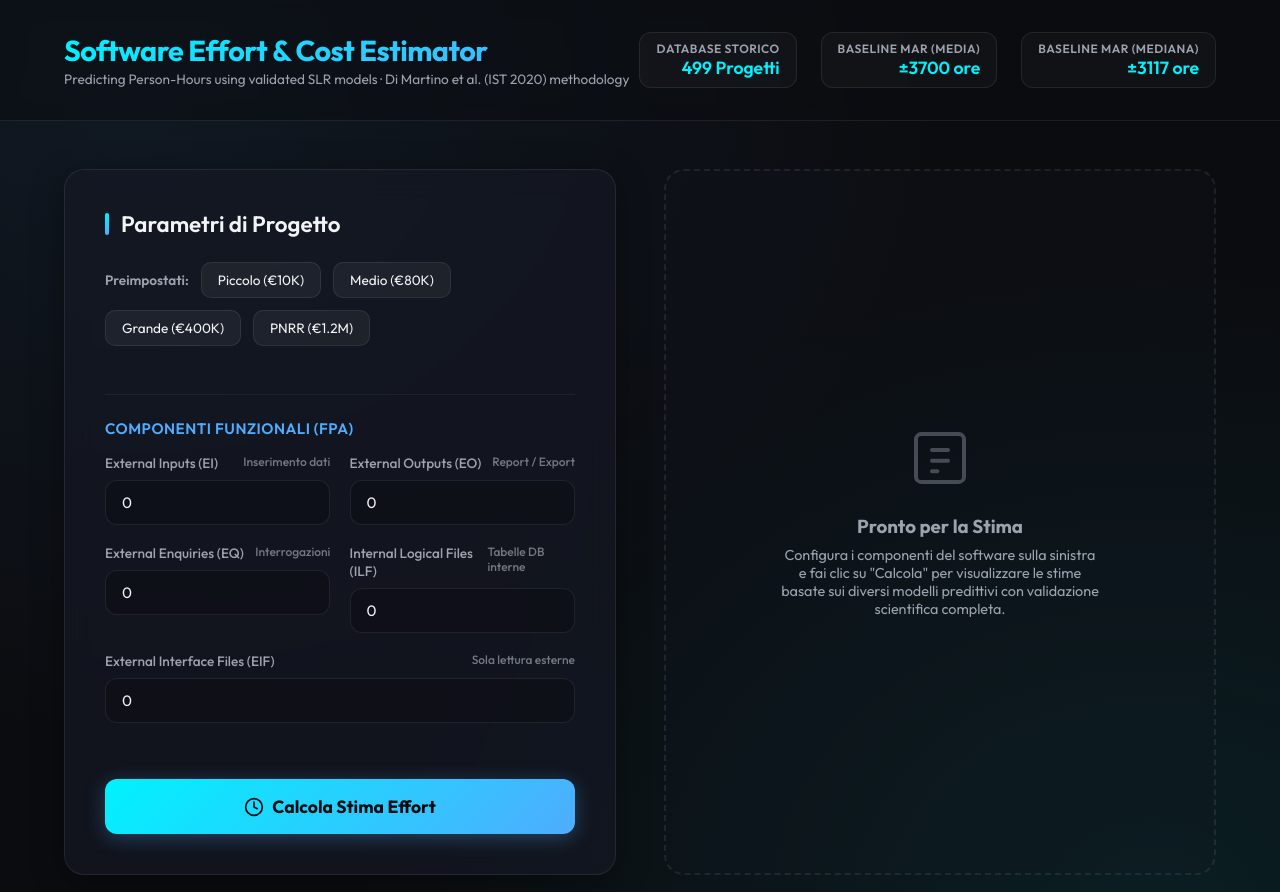
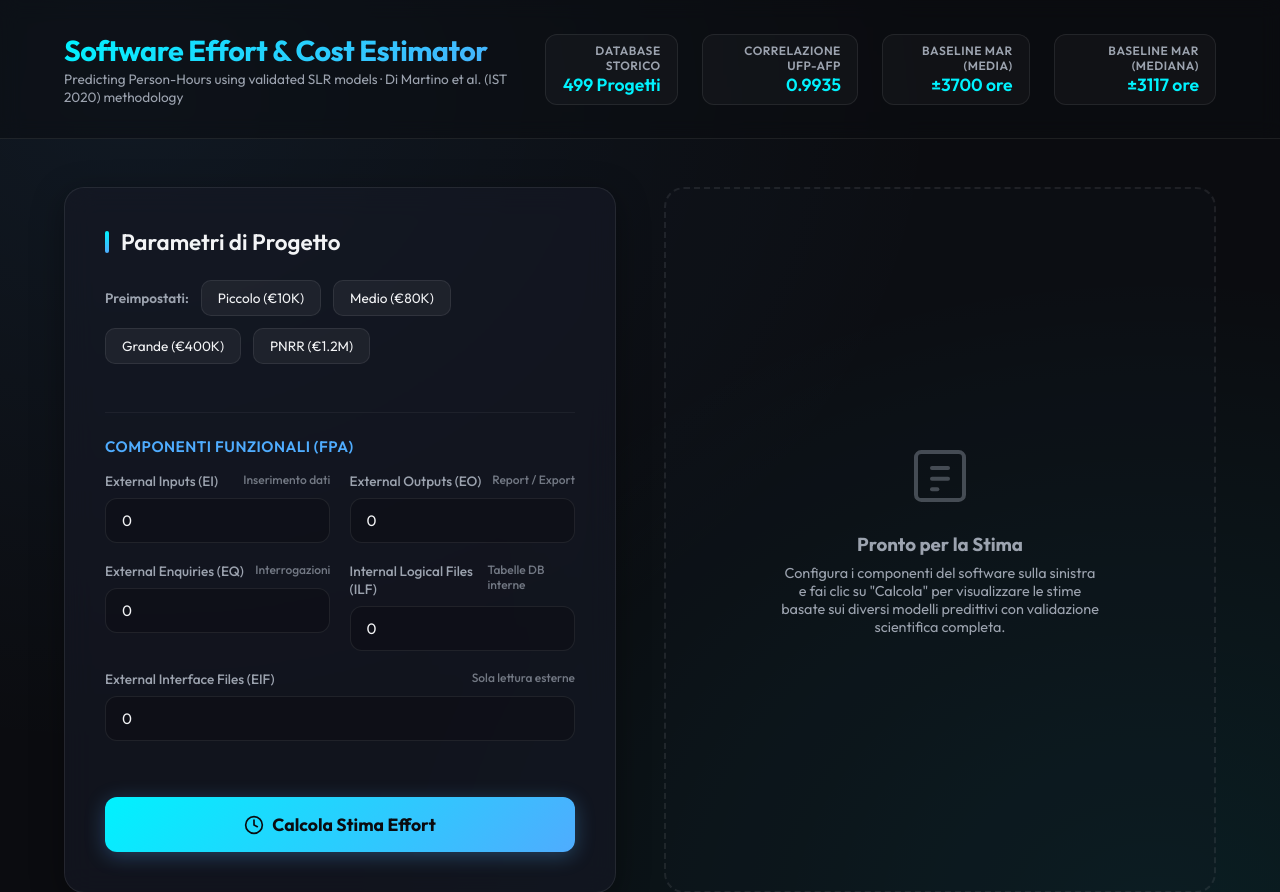
Before and after one commit to agostino-code/SPME-Project, a Flask app: page / in a window 1280 px wide. Shown: the top 892 px of the page. Run offline with Flask 3, Linux system fonts and the light colour scheme.

Commit message:
Train SLR model to estimate AFP from UFP and display correlation in UI
- Train LinearRegression model in app.py to map UFP to AFP

- Update UI prediction to use trained model instead of fixed multiplier

- Add UFP-AFP correlation metric to statistics badge in index.html

- Clean up badges in model-card-grid UI"

```diff
--- a/app.py
+++ b/app.py
@@ -55,6 +55,12 @@ def train_models():
     # 2. Calculate sizing metrics (UFP, HLFPA, IFPA)
     # UFP is the sum of the five standard Base Functional Components (BFCs)
     df['UFP'] = df[['Input', 'Output', 'Enquiry', 'File', 'Interface']].sum(axis=1)
+
+    # Train Simple Linear Regression model to map UFP to AFP
+    ufp_to_afp = LinearRegression()
+    ufp_to_afp.fit(df[['UFP']].values, df['AFP'].values)
+    models['ufp_to_afp'] = ufp_to_afp
+    ufp_afp_corr = float(df['UFP'].corr(df['AFP']))
 
     # HLFPA translates total size contributions to counts, then applies average HLFPA weights:
     # ILF=7, EIF=5, EI=4, EO=5, EQ=4
@@ -167,6 +173,9 @@ def train_models():
         'median_effort': median_effort,
         'mean_afp': float(df['AFP'].mean()),
         'mean_ufp': float(df['UFP'].mean()),
+        'ufp_afp_correlation': ufp_afp_corr,
+        'ufp_to_afp_a': float(ufp_to_afp.intercept_),
+        'ufp_to_afp_b': float(ufp_to_afp.coef_[0]),
         'mars': {k: round(float(v), 2) if np.isfinite(v) else 0.0 for k, v in mars.items()},
         'mdapes': {k: round(v, 2) for k, v in mdapes.items()},
         'methodology': {
@@ -177,12 +186,13 @@ def train_models():
             'improvement_cv': '10-Fold Cross Validation (improvement models)',
             'primary_metric': 'MAR (Mean of Absolute Residuals)',
             'secondary_metric': 'MdAPE (Median Absolute Percentage Error)',
-            'note': 'COSMIC methods not replicable on this dataset (no COSMIC data available). Log-Log transformations significantly improve accuracy.',
+            'note': f'COSMIC methods not replicable (no COSMIC data available). Log-Log transformations improve accuracy. UFP-AFP correlation: {ufp_afp_corr:.4f} (AFP = {ufp_to_afp.intercept_:.2f} + {ufp_to_afp.coef_[0]:.4f} * UFP).',
         }
     }
 
     print("[OK] Predictive models trained and loaded successfully.")
     print(f"     Dataset: {len(df)} projects")
+    print(f"     UFP-AFP Correlation: {ufp_afp_corr:.4f} (a={ufp_to_afp.intercept_:.4f}, b={ufp_to_afp.coef_[0]:.4f})")
     print(f"     Baselines: MeanEFF MAR={mars['MeanEFF']:.0f}, MedianEFF MAR={mars['MedianEFF']:.0f}")
 
     for k in [f'slr_{sm}' for sm in size_metrics] + ['mlr_Calibrated']:
@@ -222,7 +232,13 @@ def predict():
 
         # Calculate sizing metrics
         ufp = size_input + size_output + size_enquiry + size_file + size_interface
-        afp = ufp * 1.06
+
+        # Estimate AFP from UFP using the trained Simple Linear Regression model
+        if ufp == 0:
+            afp = 0.0
+        else:
+            afp = float(models['ufp_to_afp'].predict([[ufp]])[0])
+            afp = max(0.0, afp)
 
         # Calculate HLFPA and IFPA metrics directly from counts
         hlfpa = (7.0 * input_data['File'] + 5.0 * input_data['Interface'] +
@@ -231,7 +247,7 @@ def predict():
         ifpa = 35.0 * input_data['File'] + 15.0 * input_data['Interface']
 
         predictions = {}
-        is_empty_project = (ufp == 0 and afp == 0)
+        is_empty_project = (ufp == 0)
 
         if is_empty_project:
             predictions['slr_AFP'] = 0.0
--- a/templates/index.html
+++ b/templates/index.html
@@ -19,6 +19,10 @@
             <div class="stats-badge">
                 <span>Database Storico</span>
                 <strong>{{ stats.total_projects }} Progetti</strong>
+            </div>
+            <div class="stats-badge">
+                <span>Correlazione UFP-AFP</span>
+                <strong>{{ "%.4f"|format(stats.ufp_afp_correlation) }}</strong>
             </div>
             <div class="stats-badge">
                 <span>Baseline MAR (Media)</span>
@@ -154,22 +158,22 @@
                 <div class="section-title">Modelli Migliorati (Suggerimenti Applicati)</div>
                 <div class="model-card-grid" id="improvement-cards">
                     <div class="model-card" id="card-impr-loglog-ufp">
-                        <div class="model-title">Log-Log SLR (UFP) <span class="badge badge-info">Migliorato</span></div>
+                        <div class="model-title">Log-Log SLR (UFP)</div>
                         <div class="model-value" style="font-size: 1.3rem;" id="val-impr-loglog-ufp">0 <span>ore</span></div>
                         <div class="model-meta" id="meta-impr-loglog-ufp"></div>
                     </div>
                     <div class="model-card" id="card-impr-loglog-hlfpa">
-                        <div class="model-title">Log-Log SLR (HLFPA) <span class="badge badge-info">Migliorato</span></div>
+                        <div class="model-title">Log-Log SLR (HLFPA)</div>
                         <div class="model-value" style="font-size: 1.3rem;" id="val-impr-loglog-hlfpa">0 <span>ore</span></div>
                         <div class="model-meta" id="meta-impr-loglog-hlfpa"></div>
                     </div>
                     <div class="model-card" id="card-impr-loglog-mlr">
-                        <div class="model-title">Log-Log MLR (5 Comp.) <span class="badge badge-info">Migliorato</span></div>
+                        <div class="model-title">Log-Log MLR (5 Comp.)</div>
                         <div class="model-value" style="font-size: 1.3rem;" id="val-impr-loglog-mlr">0 <span>ore</span></div>
                         <div class="model-meta" id="meta-impr-loglog-mlr"></div>
                     </div>
                     <div class="model-card" id="card-impr-rf">
-                        <div class="model-title">Random Forest (5 Comp.) <span class="badge badge-warning">ML</span></div>
+                        <div class="model-title">Random Forest (5 Comp.)</div>
                         <div class="model-value" style="font-size: 1.3rem;" id="val-impr-rf">0 <span>ore</span></div>
                         <div class="model-meta" id="meta-impr-rf"></div>
                     </div>
```
